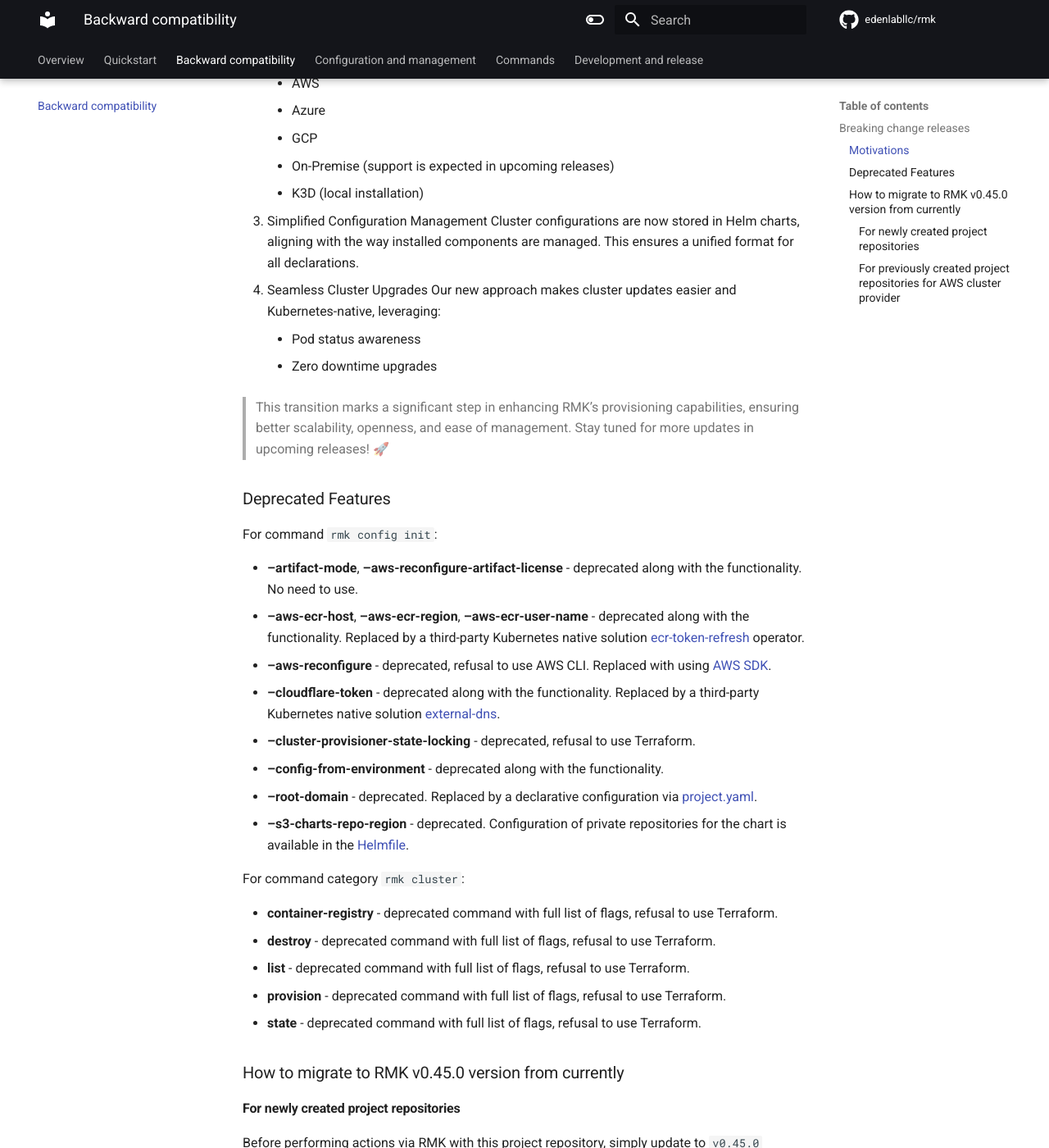
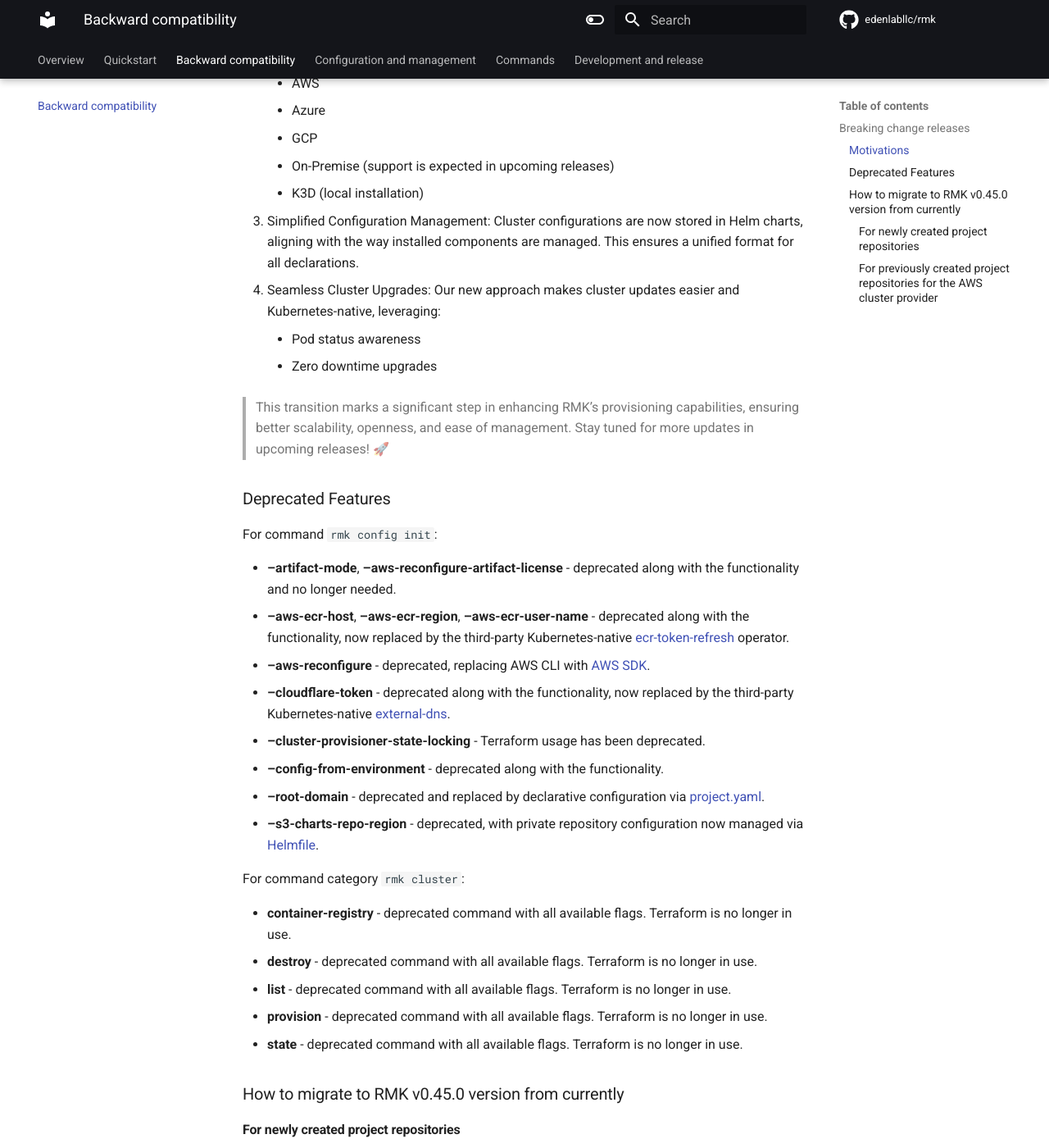
Before and after one commit to edenlabllc/rmk, an MkDocs documentation site: the page built from docs/backward-compatibility.md, in a window 1280 px wide and 1400 px high, scrolled down 647 px. Shown: the whole window at 82% size. Built offline with MkDocs 1.6.1 and Material for MkDocs 9.7.7, drawn with Linux system fonts in a browser that asks for light colours; comment, search, counter and statistics services are not loaded; the version menu is left out; some of the changed text lies outside the part shown.

Commit message:
#59 - refactoring backward compatibility

````diff
--- a/docs/backward-compatibility.md
+++ b/docs/backward-compatibility.md
@@ -13,12 +13,12 @@ This shift was driven by several key factors:
 
 Why We Switched to Cluster API?
 
-1. Maintaining Open-Source Integrity
+1. Maintaining Open-Source Integrity:
    Terraform's transition to a BSL license conflicts with our commitment to keeping RMK fully open-source (OSS).
    By switching to Cluster API, we ensure that our customers' interests remain unaffected.
    More details on the [Terraform license change](https://www.hashicorp.com/license-faq).
 
-2. A More Native Kubernetes Solution
+2. A more native Kubernetes Solution:
    We needed a provisioning approach that seamlessly integrates with Kubernetes across various environments.
    With the new RMK `v0.45.0`, we now support:
 
@@ -28,11 +28,11 @@ Why We Switched to Cluster API?
    - On-Premise (support is expected in upcoming releases)
    - K3D (local installation)
 
-3. Simplified Configuration Management
+3. Simplified Configuration Management:
    Cluster configurations are now stored in Helm charts, aligning with the way installed components are managed.
    This ensures a unified format for all declarations.
 
-4. Seamless Cluster Upgrades
+4. Seamless Cluster Upgrades:
    Our new approach makes cluster updates easier and Kubernetes-native, leveraging:
 
    - Pod status awareness
@@ -45,23 +45,27 @@ Why We Switched to Cluster API?
 
 For command `rmk config init`:
 
-- **--artifact-mode**, **--aws-reconfigure-artifact-license** - deprecated along with the functionality. No need to use.
-- **--aws-ecr-host**, **--aws-ecr-region**, **--aws-ecr-user-name** - deprecated along with the functionality.
-  Replaced by a third-party Kubernetes native solution [ecr-token-refresh](https://github.com/edenlabllc/ecr-token-refresh.operators.infra) operator.
-- **--aws-reconfigure** - deprecated, refusal to use AWS CLI. Replaced with using [AWS SDK](https://github.com/aws/aws-sdk-go-v2).
-- **--cloudflare-token** - deprecated along with the functionality. Replaced by a third-party Kubernetes native solution [external-dns](https://github.com/kubernetes-sigs/external-dns).
-- **--cluster-provisioner-state-locking** - deprecated, refusal to use Terraform.
+- **--artifact-mode**, **--aws-reconfigure-artifact-license** - deprecated along with the functionality and no longer needed.
+- **--aws-ecr-host**, **--aws-ecr-region**, **--aws-ecr-user-name** - deprecated along with the functionality,
+  now replaced by the third-party Kubernetes-native
+  [ecr-token-refresh](https://github.com/edenlabllc/ecr-token-refresh.operators.infra) operator.
+- **--aws-reconfigure** - deprecated, replacing AWS CLI with [AWS SDK](https://github.com/aws/aws-sdk-go-v2).
+- **--cloudflare-token** - deprecated along with the functionality, now replaced by the third-party
+  Kubernetes-native [external-dns](https://github.com/kubernetes-sigs/external-dns).
+- **--cluster-provisioner-state-locking** - Terraform usage has been deprecated.
 - **--config-from-environment** - deprecated along with the functionality.
-- **--root-domain** - deprecated. Replaced by a declarative configuration via [project.yaml](configuration/project-management/preparation-of-project-repository.md#projectyaml).
-- **--s3-charts-repo-region** - deprecated. Configuration of private repositories for the chart is available in the [Helmfile](https://helmfile.readthedocs.io/en/latest/#configuration).
+- **--root-domain** - deprecated and replaced by declarative configuration via
+  [project.yaml](configuration/project-management/preparation-of-project-repository.md#projectyaml).
+- **--s3-charts-repo-region** - deprecated, with private repository configuration now managed via
+  [Helmfile](https://helmfile.readthedocs.io/en/latest/#configuration).
 
 For command category `rmk cluster`:
 
-- **container-registry** - deprecated command with full list of flags, refusal to use Terraform.
-- **destroy** - deprecated command with full list of flags, refusal to use Terraform.
-- **list** - deprecated command with full list of flags, refusal to use Terraform.
-- **provision** - deprecated command with full list of flags, refusal to use Terraform.
-- **state** - deprecated command with full list of flags, refusal to use Terraform.
+- **container-registry** - deprecated command with all available flags. Terraform is no longer in use.
+- **destroy** - deprecated command with all available flags. Terraform is no longer in use.
+- **list** - deprecated command with all available flags. Terraform is no longer in use.
+- **provision** - deprecated command with all available flags. Terraform is no longer in use.
+- **state** - deprecated command with all available flags. Terraform is no longer in use.
 
 ### How to migrate to RMK v0.45.0 version from currently
 
@@ -73,15 +77,17 @@ Before performing actions via RMK with this project repository, simply update to
 rmk update
 ```
 
-#### For previously created project repositories for AWS cluster provider
+#### For previously created project repositories for the AWS cluster provider
 
 > For correct migration, be sure to follow the steps in strict order.
 
-1. On the current RMK version download private Age keys if early not do it.
+1. Download private Age keys in the current RMK version if you haven't done it earlier.
 
    ```shell
    rmk config init --github-token=<GitHub_PAT>
    ```
+
+   > Skip this step if you lack administrator permissions for the selected `AWS` account.
 
 2. Save the path to the private Age keys storage directory to an environment variable.
 
@@ -89,7 +95,7 @@ rmk update
    export RMK_OLD_PATH_AGE_KEYS="$(rmk --log-format=json config view | yq '.config.SopsAgeKeys')"
    ```
 
-   > Skip this step if you lack administrator permissions for the selected AWS account.
+   > Skip this step if you lack administrator permissions for the selected `AWS` account.
 
 3. Update your current version to `v0.45.0`.
 
@@ -97,7 +103,8 @@ rmk update
    rmk update
    ```
 
-4. Add root domain specification in project.yaml for project repository.
+4. Add root domain specification in [project.yaml](configuration/project-management/preparation-of-project-repository.md#projectyaml)
+   for project repository.
 
    ```yaml
    project:
@@ -112,9 +119,24 @@ rmk update
            root-domain: <custom_root_domain_name> # or <*.edenlab.dev> if you member Edenlab team
    ```
 
-   > Skip this step if the project.yaml file was previously modified to match the new specification.
+   > If the [project.yaml](configuration/project-management/preparation-of-project-repository.md#projectyaml) file
+   > already had a `spec.environments` section, be sure to replace it with a `spec.environments` with a root domain.
 
-5. Initialize a new configuration specifying the AWS cluster provider.
+   ```yaml
+   project:
+     # ...
+     spec:
+       environments:
+         - develop # deprecated
+         - production # deprecated
+         - staging # deprecated
+   ```
+
+   > Skip this step if the [project.yaml](configuration/project-management/preparation-of-project-repository.md#projectyaml)
+   > file was previously modified to match the new specification.
+
+5. [Initialize](configuration/configuration-management/init-aws-provider.md#configuration-of-aws) a new configuration
+   specifying the `AWS` cluster provider.
 
    ```shell
    rmk config init --cluster-provider=aws \
````
Also changed, not shown: other parts of docs/backward-compatibility.md (+5 -4 lines).
